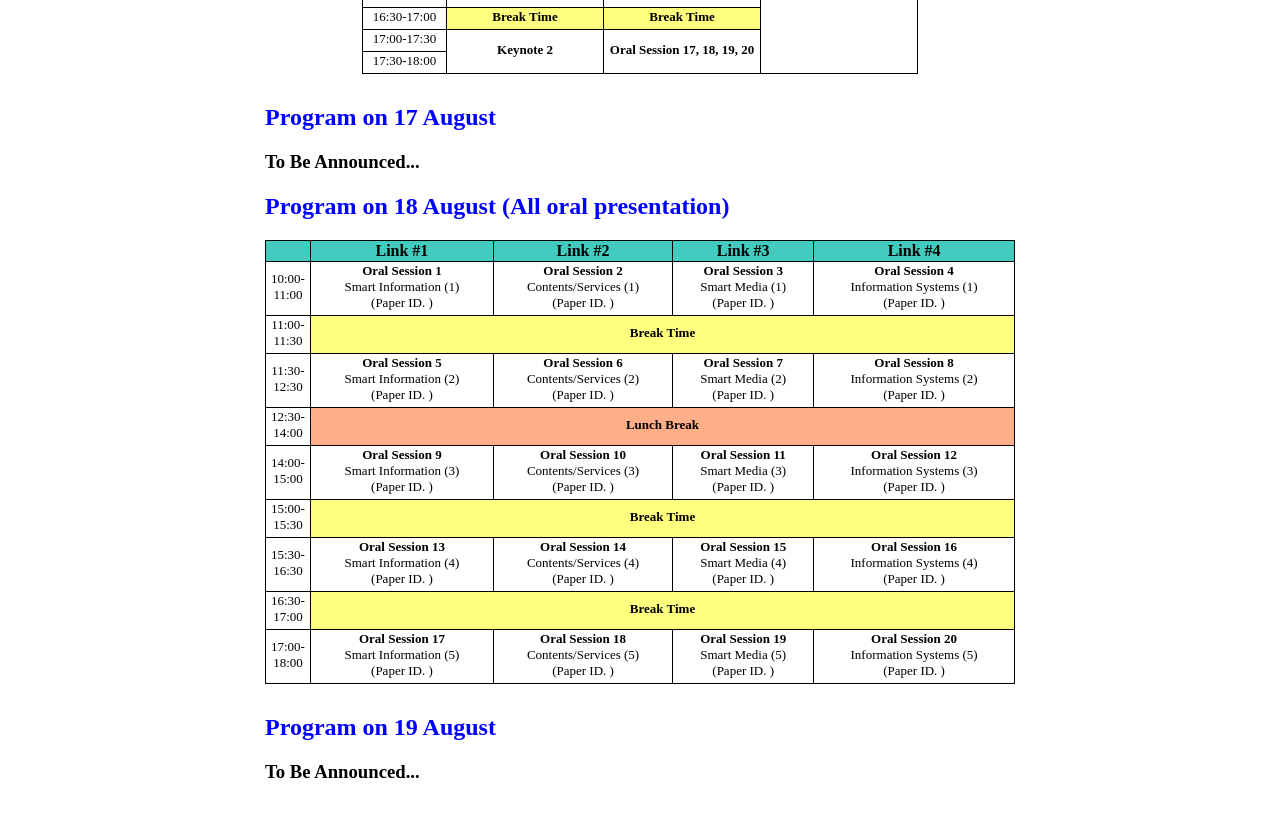
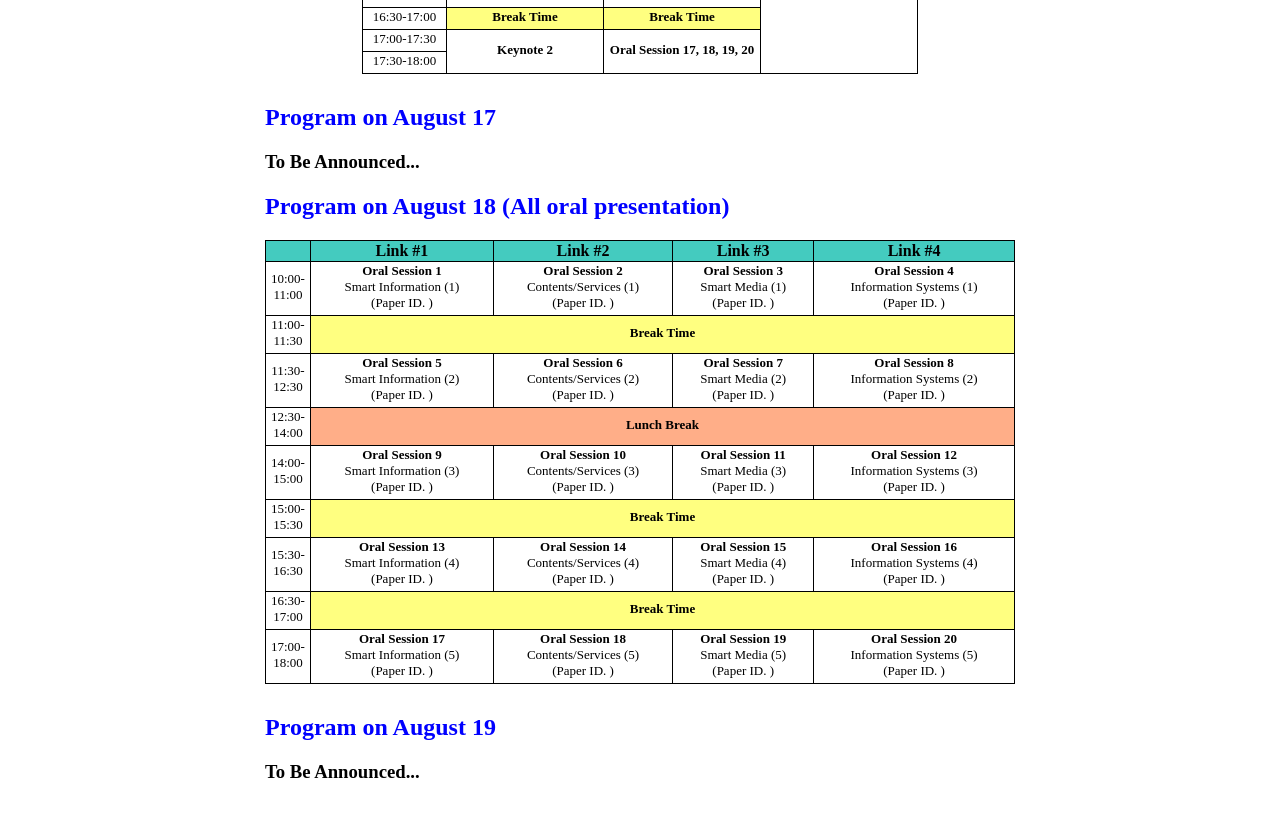
Before and after one commit to icea-conf/sma-2020.github.io, a Jekyll site: the page built from program/index.html, in a window 1280 px wide. Shown: the part 500-1329 px from the top of the page. Built offline with Jekyll 4.4.1, drawn with Linux system fonts in a browser that asks for light colours.

Commit message:
Update index.html

```diff
--- a/program/index.html
+++ b/program/index.html
@@ -128,8 +128,6 @@ title: SMA 2020
                               <td class="tcontent3">
                                    16:00-16:30
                               </td>
-                              <td class="tcontent3" rowspan="4">
-                              </td>
                          </tr>
                          <tr>
                               <td class="tcontent3">
@@ -163,11 +161,11 @@ title: SMA 2020
                </center>
           </div>
           <div style="padding-top: 10px">
-               <h2 style="color:#0000FF">Program on 17 August</h2>
+               <h2 style="color:#0000FF">Program on August 17</h2>
                <h3>To Be Announced...</h3>
           </div>
           <div>
-               <h2 style="color:#0000FF">Program on 18 August (All oral presentation)</h2>
+               <h2 style="color:#0000FF">Program on August 18 (All oral presentation)</h2>
                <center>
                <table class="tlayout2" cellspacing="0">
                     <tbody style="text-align: center">
@@ -350,7 +348,7 @@ title: SMA 2020
           </div>
 
           <div style="padding-top: 10px">
-               <h2 style="color:#0000FF">Program on 19 August</h2>
+               <h2 style="color:#0000FF">Program on August 19</h2>
                <h3>To Be Announced...</h3>
           </div>
      </div>
```
